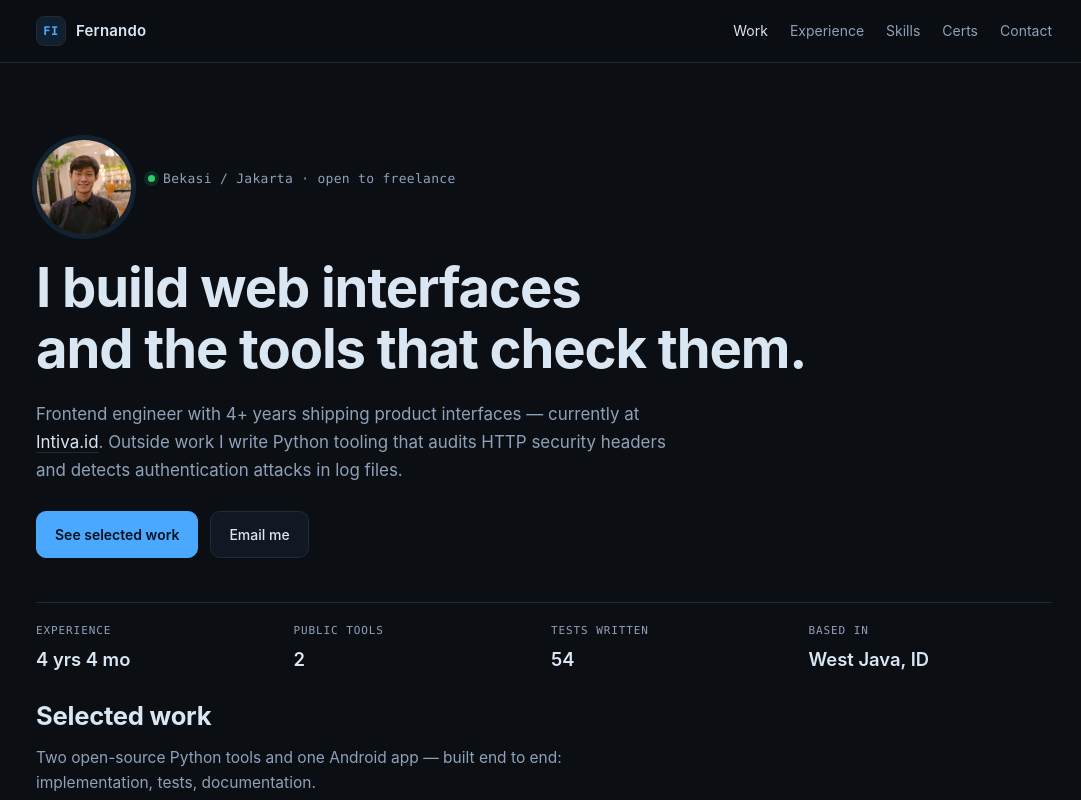
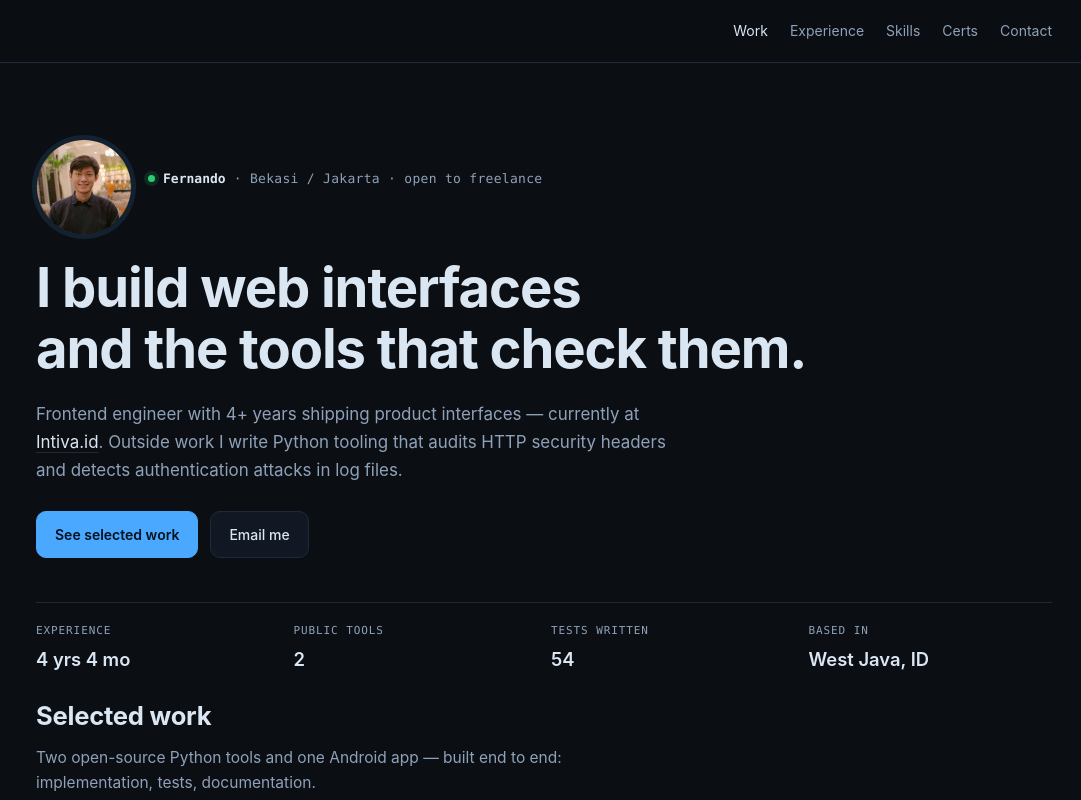
Before and after one commit to nandooliauw/portofolio, a plain HTML site: page index.html in a window 1280 px wide. Shown: the top 800 px of the page, without its empty margins (96-1177 px from the left). Drawn offline with Linux system fonts and the light colour scheme.

Commit message:
portfolio: name moves into the hero eyebrow; nav keeps only section links
- remove the brand block (monogram + name) from the header
- nav is now Work / Experience / Skills / Certs / Contact, right-aligned
- hero eyebrow reads Fernando · Bekasi / Jakarta · open to freelance
- drop the now-unused .brand* rules

```diff
--- a/assets/style.css
+++ b/assets/style.css
@@ -96,35 +96,10 @@ code {
 .nav-inner {
   display: flex;
   align-items: center;
-  justify-content: space-between;
+  justify-content: flex-end;
   gap: 18px;
   height: 62px;
 }
-
-.brand {
-  display: inline-flex;
-  align-items: center;
-  gap: 10px;
-  color: var(--text);
-  font-weight: 600;
-  letter-spacing: 0.2px;
-}
-.brand:hover { text-decoration: none; }
-
-.brand-mark {
-  display: grid;
-  place-items: center;
-  width: 30px;
-  height: 30px;
-  border-radius: 8px;
-  background: var(--accent-soft);
-  border: 1px solid var(--line);
-  color: var(--accent);
-  font: 600 12px/1 var(--mono);
-  letter-spacing: 0.5px;
-}
-
-.brand-text { font-size: 15px; }
 
 .nav nav {
   display: flex;
@@ -135,7 +110,6 @@ code {
 .nav nav a:hover { color: var(--text); text-decoration: none; }
 
 @media (max-width: 640px) {
-  .brand-text { display: none; }
   .nav nav { gap: 16px; font-size: 13px; }
 }
 
@@ -173,6 +147,12 @@ code {
   font: 500 13px/1 var(--mono);
   color: var(--text-dim);
   letter-spacing: 0.3px;
+}
+
+.eyebrow-name {
+  color: var(--text);
+  font-weight: 700;
+  letter-spacing: 0;
 }
 
 .dot {
--- a/index.html
+++ b/index.html
@@ -22,10 +22,6 @@
 
 <header class="nav" id="top">
   <div class="wrap nav-inner">
-    <a class="brand" href="#top" aria-label="Fernando, home">
-      <span class="brand-mark">FI</span>
-      <span class="brand-text">Fernando</span>
-    </a>
     <nav aria-label="Sections">
       <a href="#work">Work</a>
       <a href="#experience">Experience</a>
@@ -43,7 +39,7 @@
     <div class="hero-top">
       <img class="avatar" src="assets/profile.jpg" width="96" height="96"
            alt="Portrait of Fernando">
-      <p class="eyebrow"><span class="dot" aria-hidden="true"></span> Bekasi / Jakarta · open to freelance</p>
+      <p class="eyebrow"><span class="dot" aria-hidden="true"></span> <span class="eyebrow-name">Fernando</span> · Bekasi / Jakarta · open to freelance</p>
     </div>
     <h1>I build web interfaces<br>and the tools that check them.</h1>
     <p class="lede">
```
